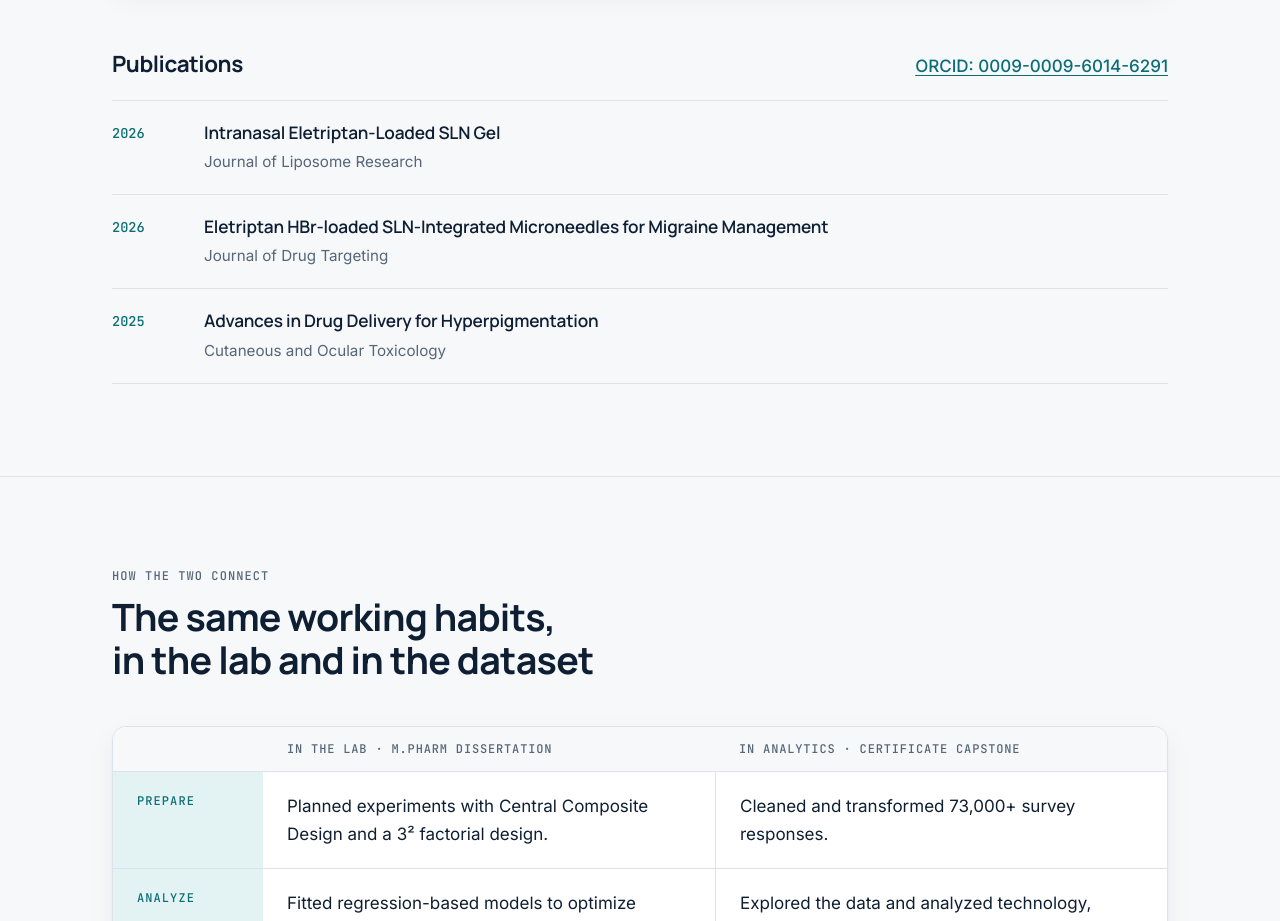
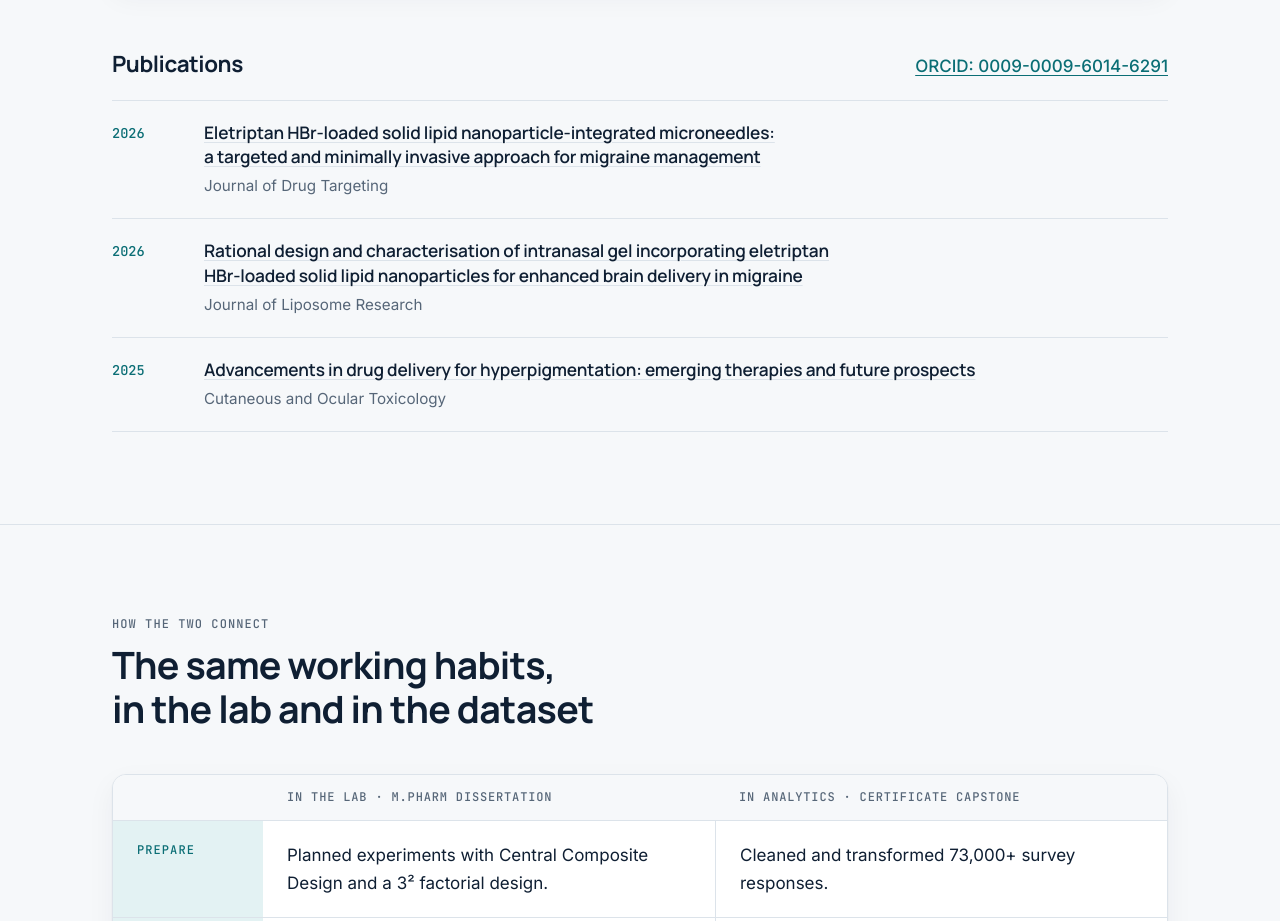
Before and after one commit to Shrikishan35/portfolio-site, a plain HTML site: page index.html in a window 1280 px wide. Shown: the part 5920-6841 px from the top of the page. Drawn offline with Linux system fonts and the light colour scheme.

Commit message:
Use exact publication titles and link each to its DOI
Co-Authored-By: Claude Sonnet 5.5 <noreply@anthropic.com>
Claude-Session: https://claude.ai/code/session_01JsjrD2iMxtLLNj18D59H24

```diff
--- a/index.html
+++ b/index.html
@@ -231,6 +231,8 @@ section.block{padding-block:clamp(52px,8vw,92px);border-top:1px solid var(--line
 .pub{display:grid;grid-template-columns:72px minmax(0,1fr);gap:20px;padding:20px 0;border-bottom:1px solid var(--line)}
 .pub time{font:500 .85rem/1.9 var(--f-mono);color:var(--brand)}
 .pub h4{font:600 1.08rem/1.4 var(--f-display);letter-spacing:-.01em;margin-bottom:4px}
+.pub h4 a{color:inherit;text-decoration-color:var(--line)}
+.pub h4 a:hover{color:var(--brand);text-decoration-color:currentColor}
 .pub p{color:var(--muted);font-size:.95rem}
 
 /* bridge */
@@ -596,21 +598,21 @@ footer .wrap{display:flex;flex-wrap:wrap;justify-content:space-between;gap:8px 2
         <li class="pub">
           <time datetime="2026">2026</time>
           <div>
-            <h4>Intranasal Eletriptan-Loaded SLN Gel</h4>
-            <p>Journal of Liposome Research</p>
+            <h4><a href="https://doi.org/10.1080/1061186X.2026.2691783" target="_blank" rel="noopener noreferrer">Eletriptan HBr-loaded solid lipid nanoparticle-integrated microneedles: a targeted and minimally invasive approach for migraine management</a></h4>
+            <p>Journal of Drug Targeting</p>
           </div>
         </li>
         <li class="pub">
           <time datetime="2026">2026</time>
           <div>
-            <h4>Eletriptan HBr-loaded SLN-Integrated Microneedles for Migraine Management</h4>
-            <p>Journal of Drug Targeting</p>
+            <h4><a href="https://doi.org/10.1080/08982104.2026.2756884" target="_blank" rel="noopener noreferrer">Rational design and characterisation of intranasal gel incorporating eletriptan HBr-loaded solid lipid nanoparticles for enhanced brain delivery in migraine</a></h4>
+            <p>Journal of Liposome Research</p>
           </div>
         </li>
         <li class="pub">
           <time datetime="2025">2025</time>
           <div>
-            <h4>Advances in Drug Delivery for Hyperpigmentation</h4>
+            <h4><a href="https://doi.org/10.1080/15569527.2025.2524683" target="_blank" rel="noopener noreferrer">Advancements in drug delivery for hyperpigmentation: emerging therapies and future prospects</a></h4>
             <p>Cutaneous and Ocular Toxicology</p>
           </div>
         </li>
```
